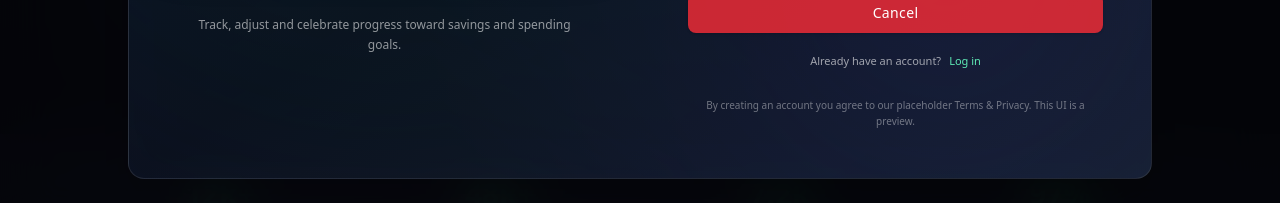
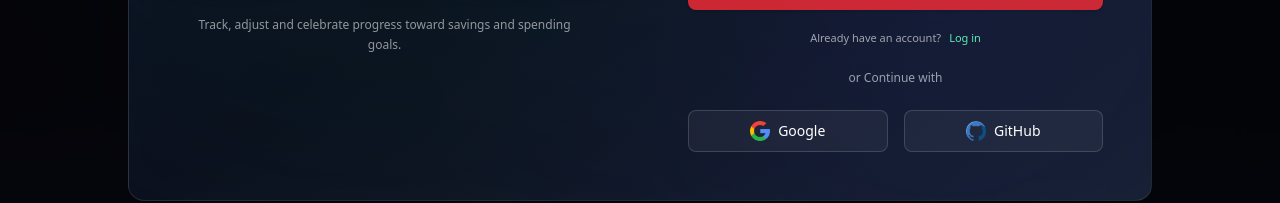
Before and after one commit to Meliorasimp/AI-Powered-Quanta, a React (Vite) app in the folder client/: page / in a window 1280 px wide. Both pictures are taken after a click on the button "Sign Up". Shown: the part 561-764 px from the top of the page. Built offline with nearby package versions, Linux system fonts and the light colour scheme; no server answers.

Commit message:
qweqwqwe

```diff
--- a/client/src/components/Login/index.tsx
+++ b/client/src/components/Login/index.tsx
@@ -185,11 +185,6 @@ const Login = () => {
               onClick={() => dispatch(hideLoginForm())}
               className="w-full py-2.5 rounded-lg bg-red-500/80 hover:bg-red-500 text-sm font-medium tracking-wide transition shadow focus:ring-2 focus:ring-red-400/40"
             />
-            <p className="text-[10px] text-white/40 text-center leading-relaxed pt-2">
-              By signing in you agree to the processing of data in accordance
-              with our placeholder Terms & Privacy. This interface is in
-              preview.
-            </p>
           </form>
         </div>
         {/* Right / Illustration Section */}
--- a/client/src/components/Register/index.tsx
+++ b/client/src/components/Register/index.tsx
@@ -18,6 +18,8 @@ import {
 import { useNavigate } from "react-router-dom";
 import { useAppDispatch, useAppSelector } from "../../hooks/index.ts";
 import { useState, useMemo } from "react";
+import google from "../../assets/google.png";
+import github from "../../assets/github.png";
 
 const RegisterForm = () => {
   const dispatch = useAppDispatch();
@@ -42,6 +44,13 @@ const RegisterForm = () => {
 
   const handlePasswordChange = (e: React.ChangeEvent<HTMLInputElement>) => {
     dispatch(setRegisterPassword(e.target.value));
+  };
+  const handleGoogleLogin = () => {
+    window.location.href = `${import.meta.env.VITE_API_URL}/api/auth/google`;
+  };
+
+  const handleGithubLogin = () => {
+    window.location.href = `${import.meta.env.VITE_API_URL}/api/auth/github`;
   };
 
   const [submitting, setSubmitting] = useState(false);
@@ -105,7 +114,7 @@ const RegisterForm = () => {
   };
 
   return (
-    <div className="fixed inset-0 z-[999] flex items-center justify-center px-4 py-6 bg-black/80 backdrop-blur-xl">
+    <div className="fixed inset-0 z-[999] flex items-center justify-center px-4 py-2 bg-black/80 backdrop-blur-xl">
       <div className="relative w-full max-w-5xl grid grid-cols-1 lg:grid-cols-2 rounded-2xl overflow-hidden shadow-2xl border border-white/10 bg-gradient-to-br from-slate-900/85 via-slate-900/65 to-slate-800/70 backdrop-blur-xl">
         <div className="pointer-events-none absolute inset-0 opacity-[0.18] mix-blend-overlay bg-[radial-gradient(circle_at_25%_30%,#10b981,transparent_60%),radial-gradient(circle_at_80%_70%,#6366f1,transparent_55%)]" />
         {/* Illustration Side */}
@@ -247,11 +256,26 @@ const RegisterForm = () => {
                 Log in
               </button>
             </div>
-            <p className="text-[10px] text-white/40 text-center leading-relaxed pt-2">
-              By creating an account you agree to our placeholder Terms &
-              Privacy. This UI is a preview.
-            </p>
           </form>
+          <p className="text-xs text-gray-400 text-center">or Continue with</p>
+          <div className="grid grid-cols-2 gap-4">
+            <button
+              type="button"
+              onClick={handleGoogleLogin}
+              className="group flex items-center justify-center gap-2 rounded-lg border border-white/15 bg-white/5 hover:bg-white/10 px-3 py-2.5 text-sm font-medium text-white transition"
+            >
+              <img src={google} alt="Google" className="w-5 h-5" />
+              <span>Google</span>
+            </button>
+            <button
+              type="button"
+              onClick={handleGithubLogin}
+              className="group flex items-center justify-center gap-2 rounded-lg border border-white/15 bg-white/5 hover:bg-white/10 px-3 py-2.5 text-sm font-medium text-white transition"
+            >
+              <img src={github} alt="GitHub" className="w-5 h-5" />
+              <span>GitHub</span>
+            </button>
+          </div>
         </div>
       </div>
     </div>
```
